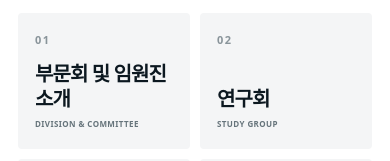
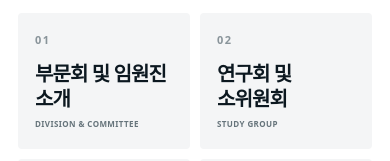
Before and after one commit to ksnve-future-mobility/homepage, a Next.js app: page / in a window 390 px wide. Shown: the part 552-713 px from the top of the page. Built offline with nearby package versions, Linux system fonts and the light colour scheme; no server answers.

Commit message:
Update future mobility division homepage

```diff
--- a/app/page.tsx
+++ b/app/page.tsx
@@ -5,7 +5,7 @@ import HomeHeroCarousel from "@/components/HomeHeroCarousel";
 
 const menus = [
   { title: "부문회 및 임원진 소개", english: "DIVISION & COMMITTEE", number: "01", href: "/about" },
-  { title: "연구회", english: "STUDY GROUP", number: "02", href: "/study-groups" },
+  { title: "연구회 및 소위원회", english: "STUDY GROUP", number: "02", href: "/study-groups" },
   { title: "학술대회", english: "ACADEMIC EVENTS", number: "03", href: "/events" },
   { title: "학술교류회 및 세미나", english: "NETWORKING & SEMINAR", number: "04", href: "/networking-seminars" },
   { title: "워크숍 및 친선교류/간담회", english: "WORKSHOP & MEETING", number: "05", href: "/workshops" },
```
